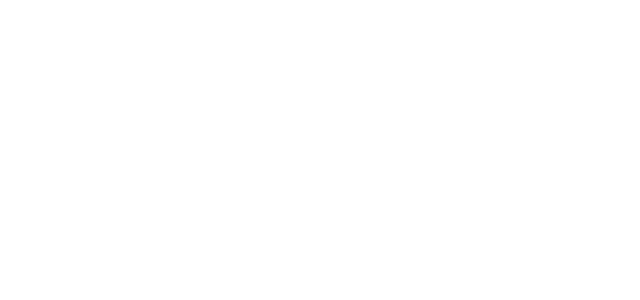
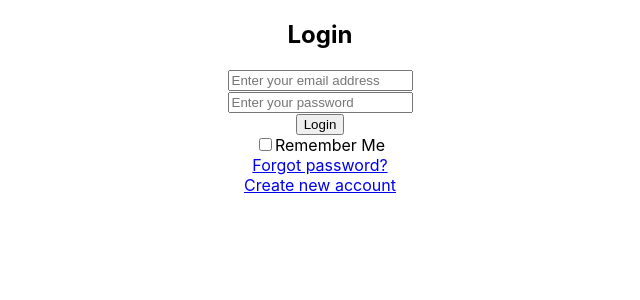
Before and after one commit to msvirk85/hackathon2023, a React (Create React App) app: page /login in a window 1280 px wide. Shown: the top 300 px of the page, without its empty margins (320-960 px from the left). Built offline with nearby package versions, Linux system fonts and the light colour scheme; the HTML template or start-up script is replaced by a standard one.

Commit message:
login page skeleton

```diff
--- a/src/App.js
+++ b/src/App.js
@@ -1,11 +1,22 @@
-import './App.css';
+import "./App.css";
+import Login from "./Pages/Login";
+import {
+    BrowserRouter as Router,
+    Routes,
+    Route,
+    Navigate,
+} from "react-router-dom";
 
 function App() {
-  return (
-    <div className="App">
-
-    </div>
-  );
+    return (
+        <div className="App">
+            <Router>
+                <Routes>
+                    <Route path="/login" element={<Login />} />
+                </Routes>
+            </Router>
+        </div>
+    );
 }
 
 export default App;
--- a/src/Components/FormView/FormView.js
+++ b/src/Components/FormView/FormView.js
@@ -1,13 +1,13 @@
 import React from "react";
 import { Link } from "react-router-dom";
 
-function FormView({ formHead, formFoot, formData, handlers }) {
+function FormView({formHead, formFoot, formData}) {
     return (
         <div>
             <div>
                 <h2>{formHead}</h2>
 
-                <form onSubmit={handlers.formHandler}>
+                <form>
                     {formData.inputs.map((input) => (
                         <div key={input.key}>
                             <input
@@ -16,9 +16,6 @@
                                 placeholder={input.placeholder}
                                 onChange={input.handler}
                             />
-                            {input.error && (
-                                <p>{input.error}</p>
-                            )}
                         </div>
                     ))}
                     <div>
@@ -26,16 +23,17 @@
                     </div>
                     {formHead === "Login" && (
                         <div>
+                            <div>
+                                <input type="checkbox" name="rememberMe"/>
+                                Remember Me
+                            </div>
                             <Link to={"/forgotpassword"} target="_blank">
-                                Forgotten password?
+                                Forgot password?
                             </Link>
-                            <input type="checkbox" name="rememberMe" onChange={handlers.checkHandler}/>
                         </div>
                     )}
                     <div>
-                        <Link to={formFoot.link}>
-                            {formFoot.name}
-                        </Link>
+                        <Link to={formFoot.link}>{formFoot.name}</Link>
                     </div>
                 </form>
             </div>
--- a/src/Pages/Login.js
+++ b/src/Pages/Login.js
@@ -1,7 +1,12 @@
-import React from "react";
+import React, { useState } from "react";
 import FormView from "../Components/FormView/FormView";
 
 function Login() {
+
+    // STATES
+    const [email, setEmail] = useState("");
+    const [password, setPassword] = useState("");
+
     return (
         <div>
             <FormView
@@ -18,7 +23,6 @@
                             name: "email",
                             placeholder: "Enter your email address",
                             handler: (e) => setEmail(e.target.value),
-                            error: emailError,
                         },
                         {
                             key: "password",
@@ -26,13 +30,9 @@
                             name: "password",
                             placeholder: "Enter your password",
                             handler: (e) => setPassword(e.target.value),
-                            error: passwordError,
+
                         },
                     ],
-                }}
-                handlers={{
-                    formHandler: handleLogin,
-                    checkHandler: (e) => setRememberMe(true)
                 }}
             />
         </div>
```
Also changed, not shown: Data/Data.js (added).
